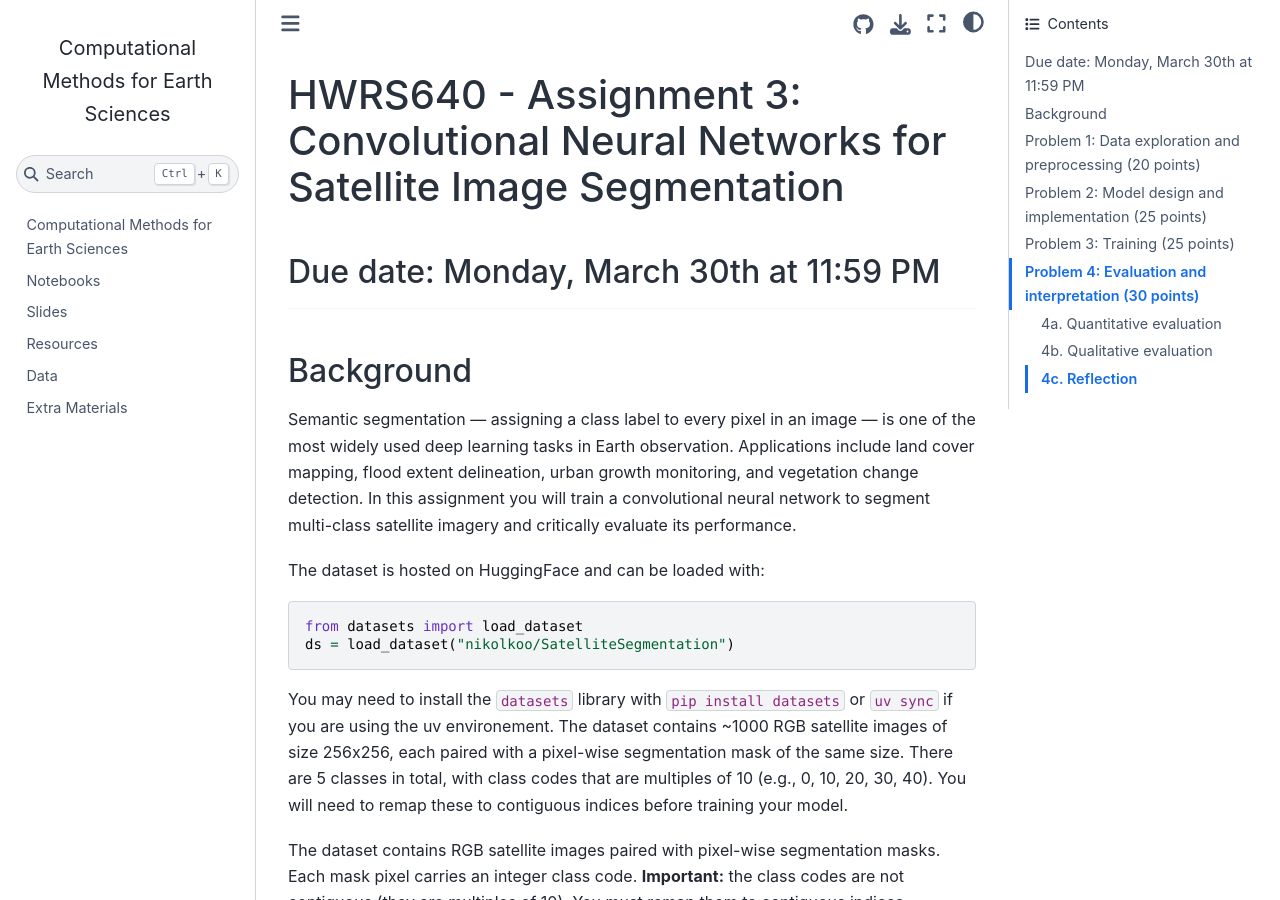
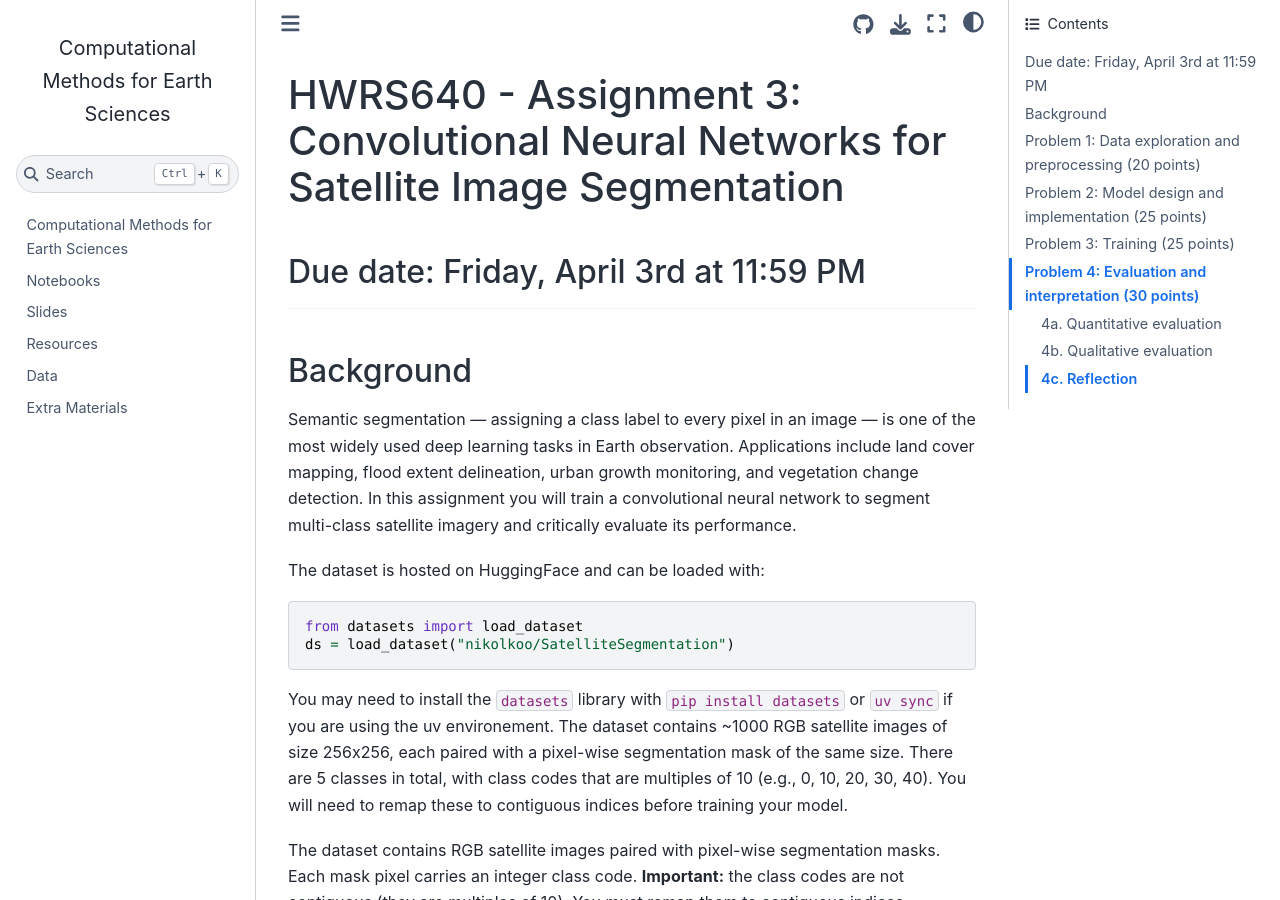
Before and after one commit to hwrs640/computational_methods_course_hyousefi, a Jupyter Book: the page built from assignments/assignment_03.md, in a window 1280 px wide and 900 px high. Built offline with Jupyter Book 1.0.4 settings and Sphinx 7.4.7 and the Sphinx Book theme 1.1.4, drawn with Linux system fonts in a browser that asks for light colours.

```diff
--- a/assignments/assignment_03.md
+++ b/assignments/assignment_03.md
@@ -1,6 +1,6 @@
 # HWRS640 - Assignment 3: Convolutional Neural Networks for Satellite Image Segmentation
 
-## Due date: Monday, March 30th at 11:59 PM
+## Due date: Friday, April 3rd at 11:59 PM
 
 ---
 
```
Also changed, not shown: 2 other files.
